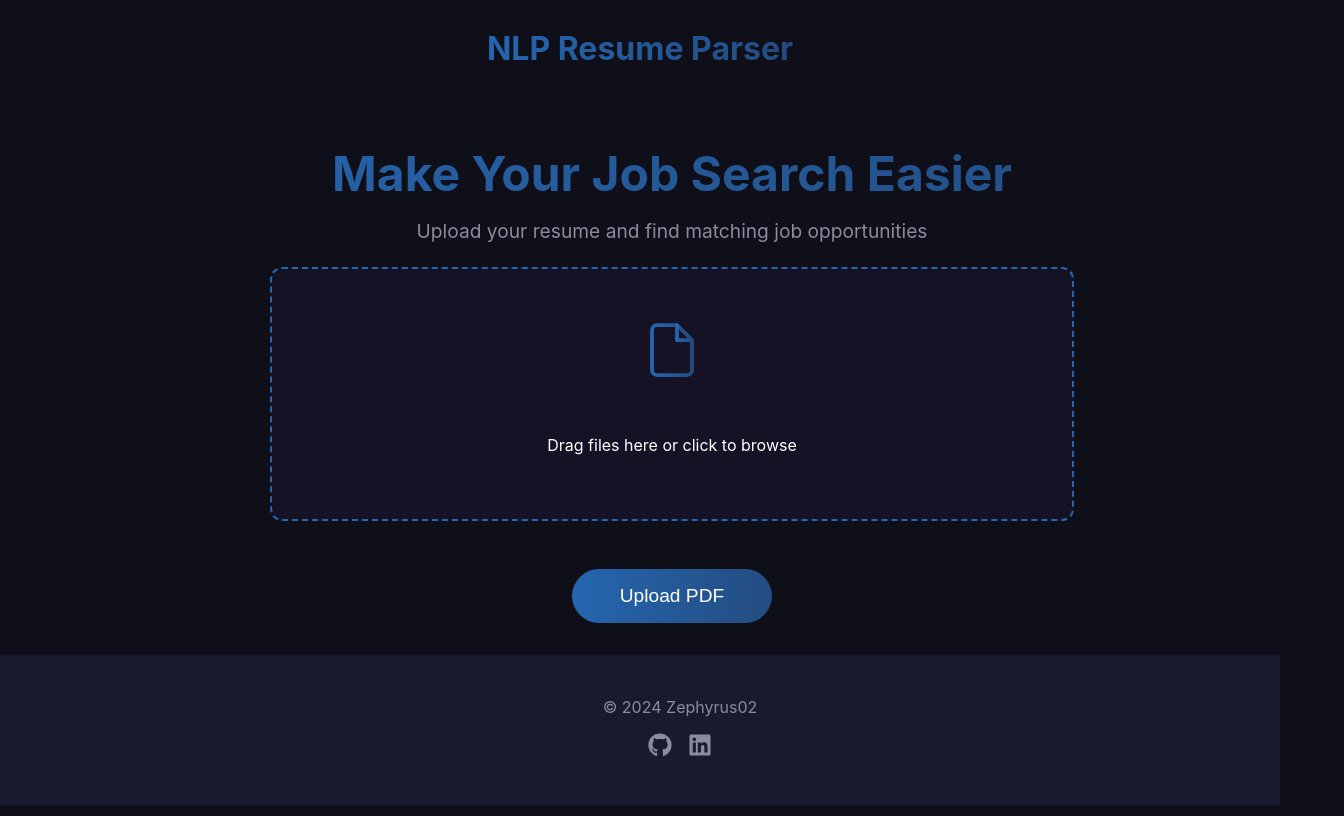
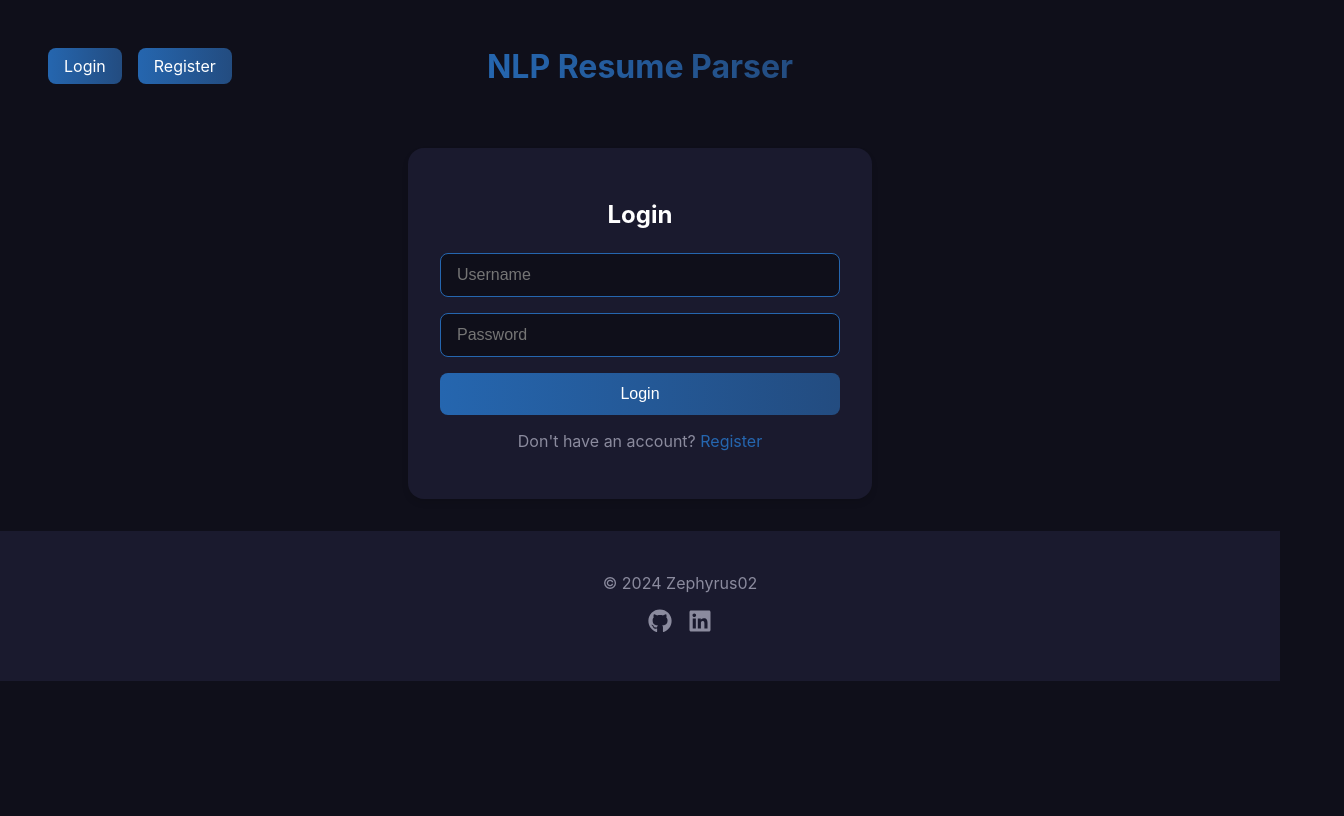
Before and after one commit to Zephyrus02/Frontend-for-NLP-Based-Resume-Parser, a React (Create React App) app: page /login in a window 1280 px wide. Shown: the whole page, 1344 px wide, since content can reach past the window. Built offline with nearby package versions, Linux system fonts and the light colour scheme; no server answers.

Commit message:
Added JWT Auth

```diff
--- a/src/App.css
+++ b/src/App.css
@@ -535,3 +535,84 @@ body {
   color: transparent;
   font-weight: bold;
 }
+
+.auth-container {
+  max-width: 400px;
+  margin: 2rem auto;
+  padding: 2rem;
+  background-color: var(--card-bg);
+  border-radius: 1rem;
+  box-shadow: 0 4px 6px rgba(0, 0, 0, 0.1);
+}
+
+.auth-container h2 {
+  text-align: center;
+  margin-bottom: 1.5rem;
+  color: var(--text-light);
+}
+
+.auth-container form {
+  display: flex;
+  flex-direction: column;
+  gap: 1rem;
+}
+
+.auth-container input {
+  padding: 0.75rem 1rem;
+  border: 1px solid var(--accent-purple);
+  border-radius: 0.5rem;
+  background-color: var(--bg-dark);
+  color: var(--text-light);
+  font-size: 1rem;
+}
+
+.auth-container button {
+  background: linear-gradient(to right, var(--accent-purple), var(--accent-pink));
+  color: var(--text-light);
+  padding: 0.75rem 1.5rem;
+  border: none;
+  border-radius: 0.5rem;
+  font-size: 1rem;
+  cursor: pointer;
+  transition: transform 0.3s;
+}
+
+.auth-container button:hover {
+  transform: translateY(-2px);
+}
+
+.auth-container p {
+  text-align: center;
+  margin-top: 1rem;
+  color: var(--text-dim);
+}
+
+.auth-container a {
+  color: var(--accent-purple);
+  text-decoration: none;
+}
+
+.auth-container a:hover {
+  text-decoration: underline;
+}
+
+.navbar-links {
+  display: flex;
+  gap: 1rem;
+}
+
+.auth-button {
+  background: linear-gradient(to right, var(--accent-purple), var(--accent-pink));
+  color: var(--text-light);
+  padding: 0.5rem 1rem;
+  border: none;
+  border-radius: 0.5rem;
+  font-size: 1rem;
+  cursor: pointer;
+  transition: transform 0.3s;
+  text-decoration: none;
+}
+
+.auth-button:hover {
+  transform: translateY(-2px);
+}
--- a/src/App.js
+++ b/src/App.js
@@ -1,5 +1,6 @@
-import React, { useState } from "react";
+import React, { useState, useEffect } from "react";
 import axios from "axios";
+import Cookies from "js-cookie";
 import Popup, { showToast } from "./components/Popup";
 import Navbar from "./components/Navbar";
 import UploadBox from "./components/UploadBox";
@@ -7,6 +8,17 @@ import Footer from "./components/Footer";
 import CardsSection from "./components/CardsSection";
 import "./App.css";
 import FilterOptions from "./components/FilterOptions";
+import {
+	BrowserRouter as Router,
+	Route,
+	Routes,
+	Navigate,
+	useNavigate,
+} from "react-router-dom";
+import Login from "./components/Login";
+import Register from "./components/Register";
+
+axios.defaults.withCredentials = true;
 
 const App = () => {
 	const [file, setFile] = useState(null);
@@ -22,8 +34,34 @@ const App = () => {
 		listDate: "",
 	});
 	const [suitedJobRole, setSuitedJobRole] = useState("");
+	const [isAuthenticated, setIsAuthenticated] = useState(false);
 
-	// Handles file input change
+	useEffect(() => {
+		checkAuthStatus();
+	}, []);
+
+	const checkAuthStatus = async () => {
+		try {
+			const response = await axios.get("http://localhost:5000/check-auth");
+			setIsAuthenticated(response.data.isAuthenticated);
+		} catch (error) {
+			setIsAuthenticated(false);
+		}
+	};
+
+	const handleLogin = () => {
+		setIsAuthenticated(true);
+	};
+
+	const handleLogout = async () => {
+		try {
+			await axios.post("http://localhost:5000/logout");
+			setIsAuthenticated(false);
+		} catch (error) {
+			console.error("Logout failed:", error);
+		}
+	};
+
 	const handleFileChange = (e) => {
 		const selectedFile = e.target.files[0];
 		setFile(selectedFile);
@@ -32,7 +70,6 @@ const App = () => {
 		);
 	};
 
-	// Handles file drop event
 	const handleDrop = (e) => {
 		e.preventDefault();
 		const droppedFile = e.dataTransfer.files[0];
@@ -42,7 +79,6 @@ const App = () => {
 		);
 	};
 
-	// Handles file upload
 	const handleUpload = async (e) => {
 		e.preventDefault();
 		if (!file) {
@@ -54,45 +90,55 @@ const App = () => {
 		formData.append("pdf", file);
 
 		try {
+			const token = localStorage.getItem("token");
 			const response = await axios.post(
 				"http://localhost:5000/upload",
 				formData,
 				{
 					headers: {
 						"Content-Type": "multipart/form-data",
+						Authorization: `Bearer ${token}`,
 					},
 				}
 			);
 
 			showToast("File uploaded successfully!", "success");
 
-			// Set job data from the server response
-			setCards(response.data.jobs); // Set cards to the jobs returned by the server
+			setCards(response.data.jobs);
 			setShowCards(true);
-			setFilteredCards(response.data.jobs); // Set filtered cards to the jobs returned by the server
-			setSuitedJobRole(response.data.job_title); // Add this line
+			setFilteredCards(response.data.jobs);
+			setSuitedJobRole(response.data.job_title);
 		} catch (error) {
+			console.error("Upload error:", error);
 			showToast("Failed to upload file. Please try again.", "error");
 		}
 	};
 
 	const handleFilterChange = (newFilters) => {
 		setFilters(newFilters);
+		// Apply filters to cards
 		const filtered = cards.filter((card) => {
 			return (
 				card.company.toLowerCase().includes(newFilters.company.toLowerCase()) &&
 				card.location
 					.toLowerCase()
 					.includes(newFilters.location.toLowerCase()) &&
-				(newFilters.listDate === "" || card.list_date === newFilters.listDate)
+				(newFilters.listDate === "" || card.list_date >= newFilters.listDate)
 			);
 		});
 		setFilteredCards(filtered);
 	};
 
 	return (
+		<Router>
 			<div className="app">
-			<Navbar />
+				<Navbar isAuthenticated={isAuthenticated} onLogout={handleLogout} />
+				<Routes>
+					<Route path="/login" element={<Login onLogin={handleLogin} />} />
+					<Route path="/register" element={<Register />} />
+					<Route
+						path="/"
+						element={
 							<div className="container">
 								<section className="hero-section">
 									<h1 className="hero-title">
@@ -107,10 +153,13 @@ const App = () => {
 										filename={filename}
 										onFileChange={handleFileChange}
 										onDrop={handleDrop}
+										isAuthenticated={isAuthenticated}
 									/>
+									{isAuthenticated && (
 										<button type="submit" className="upload-button">
 											Upload PDF
 										</button>
+									)}
 								</form>
 
 								{showCards && (
@@ -130,10 +179,13 @@ const App = () => {
 									</>
 								)}
 							</div>
-
+						}
+					/>
+				</Routes>
 				<Popup />
 				<Footer />
 			</div>
+		</Router>
 	);
 };
 
--- /dev/null
+++ b/src/components/Login.js
@@ -0,0 +1,48 @@
+import React, { useState } from "react";
+import axios from "axios";
+import { Link, useNavigate } from "react-router-dom";
+
+const Login = ({ onLogin }) => {
+	const [username, setUsername] = useState("");
+	const [password, setPassword] = useState("");
+	const navigate = useNavigate();
+
+	const handleSubmit = async (e) => {
+		e.preventDefault();
+		try {
+			await axios.post("http://localhost:5000/login", { username, password });
+			onLogin();
+			navigate("/");
+		} catch (error) {
+			console.error("Login failed:", error);
+		}
+	};
+
+	return (
+		<div className="auth-container">
+			<h2>Login</h2>
+			<form onSubmit={handleSubmit}>
+				<input
+					type="text"
+					placeholder="Username"
+					value={username}
+					onChange={(e) => setUsername(e.target.value)}
+					required
+				/>
+				<input
+					type="password"
+					placeholder="Password"
+					value={password}
+					onChange={(e) => setPassword(e.target.value)}
+					required
+				/>
+				<button type="submit">Login</button>
+			</form>
+			<p>
+				Don't have an account? <Link to="/register">Register</Link>
+			</p>
+		</div>
+	);
+};
+
+export default Login;
--- a/src/components/Navbar.js
+++ b/src/components/Navbar.js
@@ -1,9 +1,20 @@
 import React from 'react';
+import { Link } from 'react-router-dom';
 
-const Navbar = () => {
+const Navbar = ({ isAuthenticated, onLogout }) => {
   return (
     <nav className="navbar">
       <h1 className="navbar-title">NLP Resume Parser</h1>
+      <div className="navbar-links">
+        {isAuthenticated ? (
+          <button onClick={onLogout} className="auth-button">Logout</button>
+        ) : (
+          <>
+            <Link to="/login" className="auth-button">Login</Link>
+            <Link to="/register" className="auth-button">Register</Link>
+          </>
+        )}
+      </div>
     </nav>
   );
 };
--- /dev/null
+++ b/src/components/Register.js
@@ -0,0 +1,47 @@
+import React, { useState } from 'react';
+import axios from 'axios';
+import { Link, useNavigate } from 'react-router-dom';
+
+const Register = () => {
+  const [username, setUsername] = useState('');
+  const [password, setPassword] = useState('');
+  const navigate = useNavigate();
+
+  const handleSubmit = async (e) => {
+    e.preventDefault();
+    try {
+      await axios.post('http://localhost:5000/register', { username, password });
+      navigate('/login');
+    } catch (error) {
+      console.error('Registration failed:', error);
+    }
+  };
+
+  return (
+    <div className="auth-container">
+      <h2>Register</h2>
+      <form onSubmit={handleSubmit}>
+        <input
+          type="text"
+          placeholder="Username"
+          value={username}
+          onChange={(e) => setUsername(e.target.value)}
+          required
+        />
+        <input
+          type="password"
+          placeholder="Password"
+          value={password}
+          onChange={(e) => setPassword(e.target.value)}
+          required
+        />
+        <button type="submit">Register</button>
+      </form>
+      <p>
+        Already have an account? <Link to="/login">Login</Link>
+      </p>
+    </div>
+  );
+};
+
+export default Register;
--- a/src/components/UploadBox.js
+++ b/src/components/UploadBox.js
@@ -1,10 +1,14 @@
-import React, { useRef } from 'react';
+import React, { useRef } from "react";
+import { useNavigate } from "react-router-dom";
 
-const UploadBox = ({ filename, onFileChange, onDrop }) => {
+const UploadBox = ({ filename, onFileChange, onDrop, isAuthenticated }) => {
 	const fileInputRef = useRef(null);
+	const navigate = useNavigate();
 
 	const handleBoxClick = () => {
-    if (fileInputRef.current) {
+		if (!isAuthenticated) {
+			navigate("/login");
+		} else if (fileInputRef.current) {
 			fileInputRef.current.click();
 		}
 	};
@@ -12,10 +16,9 @@ const UploadBox = ({ filename, onFileChange, onDrop }) => {
 	return (
 		<div
 			className="upload-box"
-      onDrop={onDrop}
+			onDrop={isAuthenticated ? onDrop : (e) => e.preventDefault()}
 			onDragOver={(e) => e.preventDefault()}
-      onClick={handleBoxClick}
-    >
+			onClick={handleBoxClick}>
 			<div className="upload-icon">
 				<svg
 					xmlns="http://www.w3.org/2000/svg"
@@ -25,29 +28,33 @@ const UploadBox = ({ filename, onFileChange, onDrop }) => {
 					fill="none"
 					strokeWidth="1.5"
 					strokeLinecap="round"
-          strokeLinejoin="round"
-        >
+					strokeLinejoin="round">
 					<defs>
 						<linearGradient id="fileGradient" x1="0%" y1="0%" x2="100%" y2="0%">
 							<stop offset="0%" stopColor="var(--accent-purple)" />
 							<stop offset="100%" stopColor="var(--accent-pink)" />
 						</linearGradient>
 					</defs>
-          <path d="M14 2H6a2 2 0 0 0-2 2v16a2 2 0 0 0 2 2h12a2 2 0 0 0 2-2V8l-6-6z" stroke="url(#fileGradient)" />
+					<path
+						d="M14 2H6a2 2 0 0 0-2 2v16a2 2 0 0 0 2 2h12a2 2 0 0 0 2-2V8l-6-6z"
+						stroke="url(#fileGradient)"
+					/>
 					<polyline points="14 2 14 8 20 8" stroke="url(#fileGradient)" />
 					<line x1="12" y1="18" x2="12" y2="12" stroke="url(#fileGradient)" />
 					<line x1="9" y1="15" x2="15" y2="15" stroke="url(#fileGradient)" />
 				</svg>
 			</div>
-      <p>{filename}</p>
+			<p>{isAuthenticated ? filename : "Login to upload your resume"}</p>
+			{isAuthenticated && (
 				<input
 					type="file"
 					accept="application/pdf"
 					onChange={onFileChange}
 					ref={fileInputRef}
 					className="file-input"
-        style={{ display: 'none' }}
+					style={{ display: "none" }}
 				/>
+			)}
 		</div>
 	);
 };
```
Lines whose indentation alone changed are shown as unchanged.
